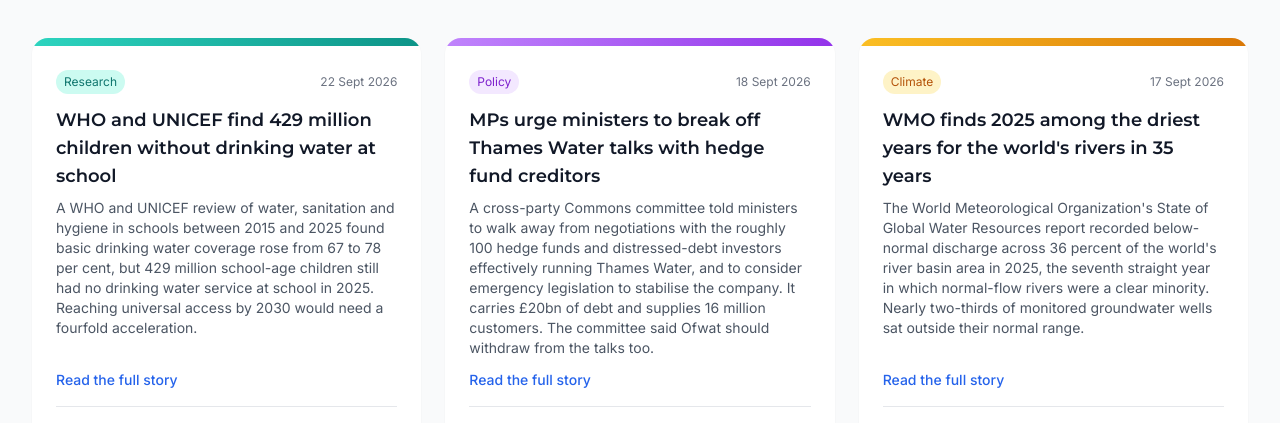
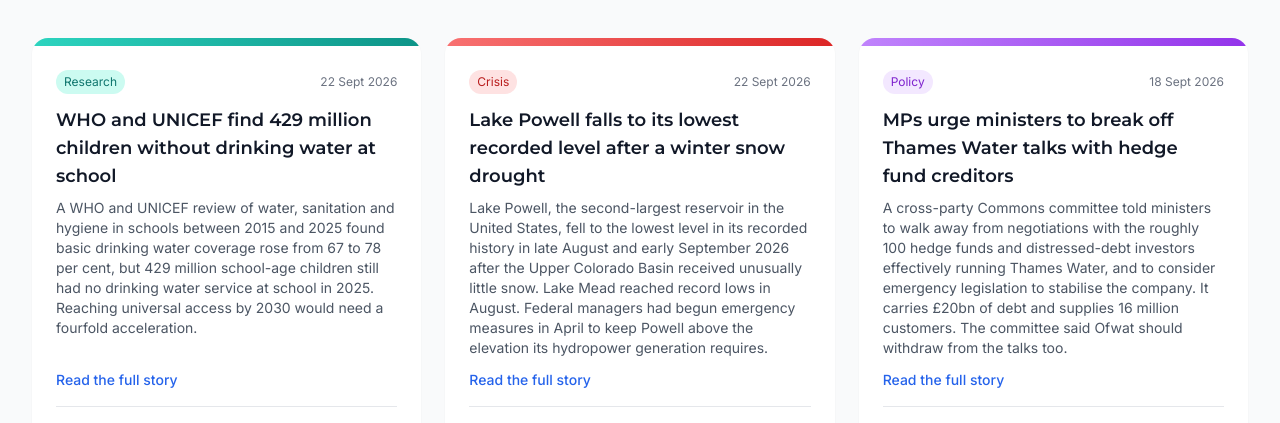
Before and after one commit to CLIFTONFLACK/hydrgel, a React (Vite) app: page /news in a window 1280 px wide. Shown: the part 516-939 px from the top of the page. Built offline with nearby package versions, Linux system fonts and the light colour scheme; no server answers.

Commit message:
Add newsroom item: Lake Powell falls to its lowest recorded level after a winter snow drought
Co-Authored-By: Claude Opus 5 <noreply@anthropic.com>
Claude-Session: https://claude.ai/code/session_0129hUXCoRf3yQefsmg862es

```diff
--- a/src/data/news.ts
+++ b/src/data/news.ts
@@ -783,6 +783,17 @@ export const NEWS: NewsItem[] = [
     source: 'UN News',
     url: 'https://news.un.org/en/story/2026/09/1168393',
   },
+  {
+    id: '2026-09-22-lake-powell-record-low',
+    date: '2026-09-22',
+    title: 'Lake Powell falls to its lowest recorded level after a winter snow drought',
+    summary:
+      'Lake Powell, the second-largest reservoir in the United States, fell to the lowest level in its recorded history in late August and early September 2026 after the Upper Colorado Basin received unusually little snow. Lake Mead reached record lows in August. Federal managers had begun emergency measures in April to keep Powell above the elevation its hydropower generation requires.',
+    category: 'Crisis',
+    region: 'United States',
+    source: 'ScienceDaily / NASA Earth Observatory',
+    url: 'https://www.sciencedaily.com/releases/2026/09/260922005701.htm',
+  },
 ]
 
 /** Newest first. */
--- a/src/data/stories.ts
+++ b/src/data/stories.ts
@@ -599,4 +599,13 @@ export const STORIES: Record<string, string[]> = {
     'Hygiene is the weakest of the three at every income level, and it is the service that depends least on a distant source and most on water being present where it is used. Handwashing needs water and soap at the basin, through a school day — a standard a single source on the premises does not by itself meet. WHO and UNICEF note these services bear on learning, health and dignity, particularly for girls; UNICEF said that without faster action hundreds of millions of children will still lack them in 2030.',
     'Why it matters to us: a school is an unusually clear test of decentralised treatment. It concentrates many users at a fixed point, away from a reliable network, with no capacity to run a treatment plant and often no power — close to the operating envelope our cryogel pouches were built for. We would not overstate it: this report measures service coverage, and the gaps are built mostly out of absent infrastructure, budgets and maintenance rather than of missing technology. But 429 million is the figure to hold onto. Where a safe piped supply will not arrive this decade, the remaining option is making reachable water safe at the point it is drunk.',
   ],
+
+  '2026-09-22-lake-powell-record-low': [
+    'Lake Powell, the second-largest reservoir in the United States, fell to the lowest level in its recorded history in late August and early September 2026. Landsat 8 imagery collected on 10 September put the water surface at 3,517.24 feet, against a previous record low of 3,519.92 feet set on 13 April 2023 — a mark the reservoir had already passed roughly a month earlier, with levels still declining into early September. A companion image from 1 September 2017 shows the same stretch of canyon near Glen Canyon Dam at one of its highest levels of the past decade.',
+    'Downstream, Lake Mead reached record lows of its own in August. Between them the two reservoirs regulate a river system that supplies water and electricity to more than 40 million people, among them residents of Las Vegas, Phoenix, Los Angeles and San Diego, and that irrigates roughly 5 million acres of farmland.',
+    'The cause sits at high elevation rather than at the dam. Much of the Colorado Basin is arid or semi-arid, and a substantial share of the river\'s annual flow begins as snow accumulating on mountains through winter and melting across spring and early summer. The snowpack is, in effect, the first reservoir in the chain. The Upper Colorado Basin received unusually little snow over the winter of 2025–2026 — a snow drought — and periods of record warmth thinned what did fall. By summer the deficit had worked its way down into inflows, and Lake Powell took in far less water than a normal melt delivers.',
+    'The federal response began before the record fell. In April 2026 the Bureau of Reclamation started releasing additional water from Flaming Gorge Reservoir in northern Utah and southern Wyoming, and cut the volume it sent from Powell downstream into Mead. Without intervention the agency had considered it realistic that Powell would drop below the elevation its hydropower generation requires by August.',
+    'Holding that line was paid for in the river below. A controlled flood planned for April, intended to rebuild the sandbars that serve as fish habitat, was cancelled, and in August officials skipped a cool mix release designed to help protect native species. Drought in the US Southwest has persisted since around the beginning of the twenty-first century, long enough to be described as a megadrought, and basin managers increasingly work from satellite-fed monitoring: soil moisture, snow water equivalent and evapotranspiration dashboards that support Colorado\'s drought task force and the weekly US Drought Monitor maps, alongside a drought severity tool co-developed with the Navajo Nation.',
+    'Why it matters to us: this is a scarcity and allocation problem, and it would be a stretch to claim our work speaks to it directly. Purification adds no water to a basin that received no snow, and the households drawing on the Colorado are served by large utilities whose treatment is not the thing failing. What the record is worth reading for is the shape of the dependency. More than 40 million people and 5 million acres of farmland rest on a winter snowpack and two reservoirs, and the margin is now thin enough that one poor snow year forces emergency transfers between dams and the cancellation of planned releases. Systems run that close to their limits begin failing in ordinary years rather than exceptional ones, and when a centralised supply does give way, what is left is whatever water is locally reachable, of whatever quality.',
+  ],
 }
```
